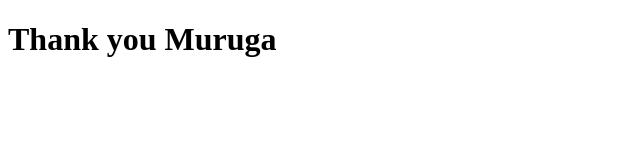
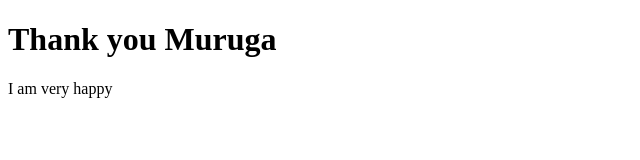
Before and after one commit to angularganga/web-server, a website: page public/index.html in a window 1280 px wide. Shown: the whole page, without its empty margins (0-640 px from the left). Drawn offline with Linux system fonts and the light colour scheme.

Commit message:
Update index.html

```diff
--- a/public/index.html
+++ b/public/index.html
@@ -17,5 +17,6 @@
   </head>
   <body>
     <h1>Thank you Muruga</h1>
+    <p>I am very happy</p>
   </body>
 </html>
```
